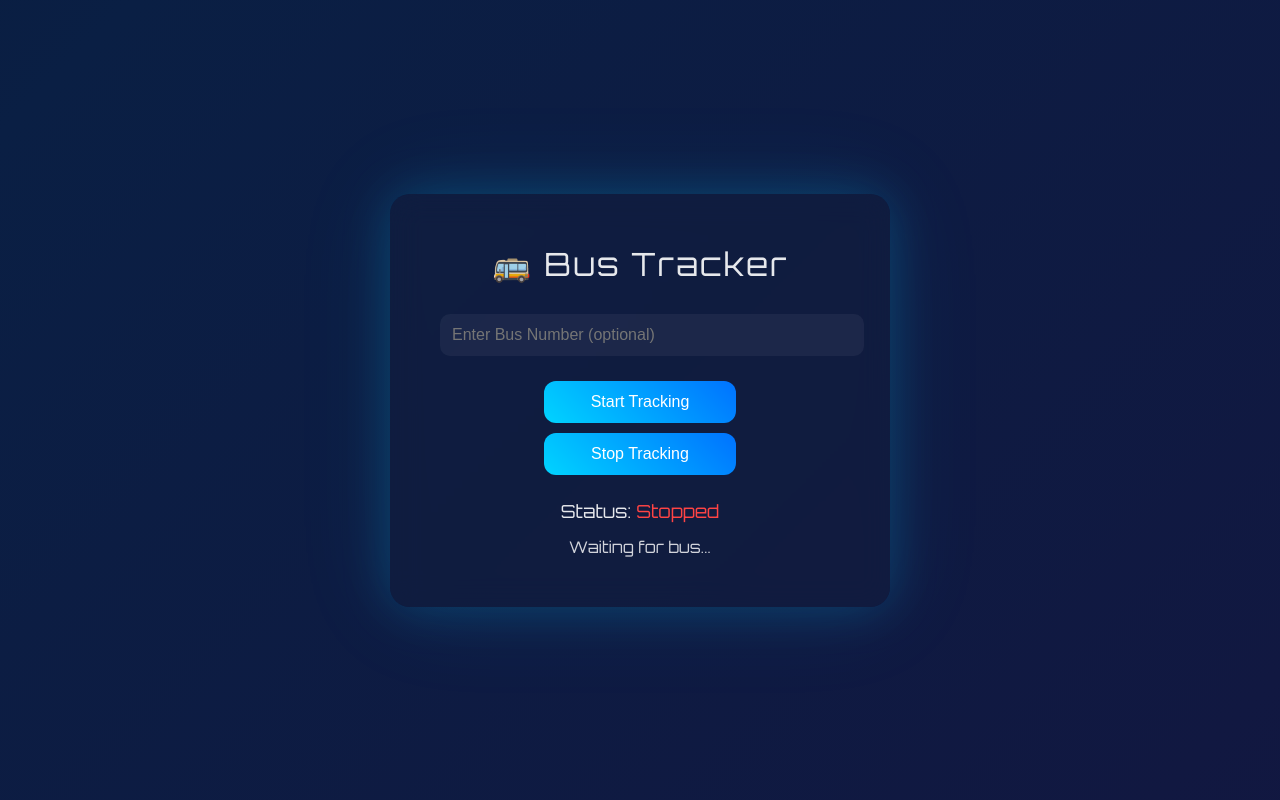
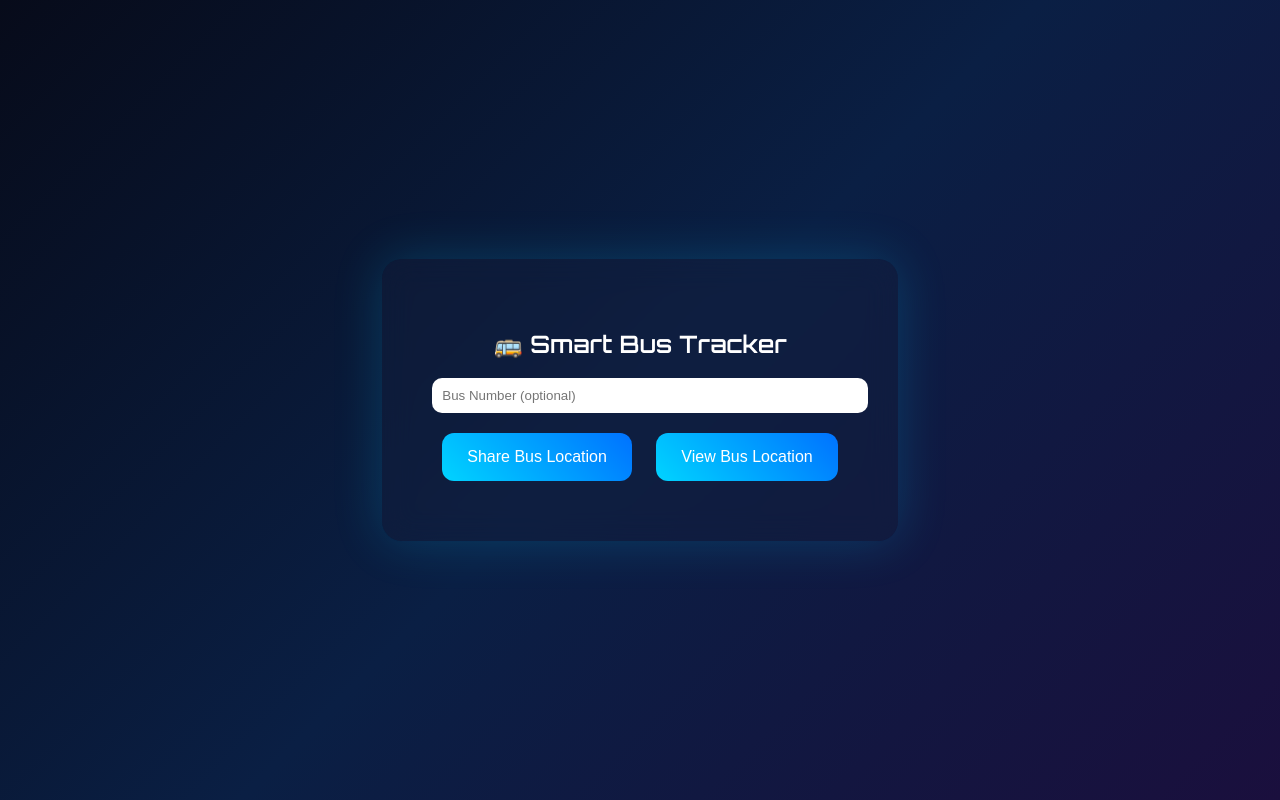
Before and after one commit to Swapnilsinha25/BUS-Tracker, a Flask app: page / in a window 1280 px wide. Run offline with Flask 3, Linux system fonts and the light colour scheme.

Commit message:
Update tracker.html

```diff
--- a/templates/tracker.html
+++ b/templates/tracker.html
@@ -14,218 +14,98 @@
       body {
         margin: 0;
         height: 100vh;
+
         display: flex;
         justify-content: center;
         align-items: center;
 
         background: linear-gradient(135deg, #070b1a, #0a1f44, #1a0f3d);
 
-        background-size: 400% 400%;
-
-        animation: bgShift 15s infinite alternate;
-
         font-family: "Orbitron", sans-serif;
-
-        color: rgba(255, 255, 255, 0.9);
-      }
-
-      @keyframes bgShift {
-        0% {
-          background-position: 0% 50%;
-        }
-        100% {
-          background-position: 100% 50%;
-        }
+        color: white;
       }
 
       .card {
-        width: 400px;
-        max-width: 90%;
-
         padding: 50px;
-
         border-radius: 20px;
 
         background: rgba(20, 30, 60, 0.4);
-
         backdrop-filter: blur(15px);
 
-        box-shadow:
-          0 0 50px rgba(0, 200, 255, 0.2),
-          0 0 100px rgba(0, 200, 255, 0.1);
+        box-shadow: 0 0 50px rgba(0, 200, 255, 0.2);
 
         text-align: center;
-
-        animation: fadeIn 1s ease;
       }
 
-      @keyframes fadeIn {
-        from {
-          opacity: 0;
-          transform: translateY(20px);
-        }
-
-        to {
-          opacity: 1;
-          transform: translateY(0);
-        }
-      }
-
-      .title {
-        font-size: 32px;
-        margin-bottom: 30px;
-
-        letter-spacing: 2px;
-      }
-
-      input {
-        width: 100%;
-
-        padding: 12px;
-
-        margin-bottom: 20px;
-
-        border-radius: 10px;
+      button {
+        padding: 15px 25px;
+        margin: 10px;
 
         border: none;
+        border-radius: 12px;
 
-        outline: none;
-
-        background: rgba(255, 255, 255, 0.05);
+        background: linear-gradient(45deg, #00d4ff, #0072ff);
 
         color: white;
 
         font-size: 16px;
-      }
-
-      button {
-        width: 48%;
-
-        padding: 12px;
-
-        margin: 5px;
-
-        border-radius: 12px;
-
-        border: none;
-
-        font-size: 16px;
 
         cursor: pointer;
-
-        background: linear-gradient(45deg, #00d4ff, #0072ff);
-
-        color: white;
 
         transition: 0.3s;
       }
 
       button:hover {
         transform: scale(1.05);
-
         box-shadow: 0 0 20px #00d4ff;
-      }
-
-      .status {
-        margin-top: 20px;
-
-        font-size: 18px;
-      }
-
-      .live {
-        color: #00ff88;
-
-        animation: pulse 2s infinite;
-      }
-
-      .stopped {
-        color: #ff4444;
-      }
-
-      @keyframes pulse {
-        0% {
-          text-shadow: 0 0 5px #00ff88;
-        }
-        50% {
-          text-shadow: 0 0 20px #00ff88;
-        }
-        100% {
-          text-shadow: 0 0 5px #00ff88;
-        }
-      }
-
-      .message {
-        margin-top: 15px;
-
-        font-size: 16px;
-
-        opacity: 0.9;
       }
     </style>
   </head>
 
   <body>
     <div class="card">
-      <div class="title">🚌 Bus Tracker</div>
+      <h2>🚌 Smart Bus Tracker</h2>
 
-      <input id="busNumber" placeholder="Enter Bus Number (optional)" />
+      <input
+        id="busNumber"
+        placeholder="Bus Number (optional)"
+        style="
+          padding: 10px;
+          border-radius: 10px;
+          border: none;
+          margin-bottom: 10px;
+          width: 100%;
+        "
+      />
 
-      <button onclick="startTracking()">Start Tracking</button>
+      <br />
 
-      <button onclick="stopTracking()">Stop Tracking</button>
+      <button onclick="shareLocation()">Share Bus Location</button>
 
-      <div class="status">
-        Status:
-        <span id="trackStatus" class="stopped"> Stopped </span>
-      </div>
-
-      <div class="message" id="busMessage">Waiting for bus...</div>
+      <button onclick="viewLocation()">View Bus Location</button>
     </div>
 
     <script>
-      let watchId;
+      function shareLocation() {
+        let bus = document.getElementById("busNumber").value || "default";
 
-      function getBusMessage(speed) {
-        if (speed < 5) return "Bus is crawling like turtle 🐢";
+        localStorage.setItem("sharing", "true");
+        localStorage.setItem("bus", bus);
 
-        if (speed < 20) return "Bus is chilling in traffic 🚗";
+        startTracking();
 
-        if (speed < 50) return "Bus is zooming fast today ⚡";
-
-        return "Driver is in beast mode 🔥";
+        window.location = "/viewer";
       }
 
-      let lastLat;
-      let lastLng;
-      let lastTime;
+      function viewLocation() {
+        localStorage.setItem("sharing", "false");
+
+        window.location = "/viewer";
+      }
 
       function startTracking() {
-        document.getElementById("trackStatus").innerText = "LIVE";
-        document.getElementById("trackStatus").className = "live";
-
-        watchId = navigator.geolocation.watchPosition(
+        navigator.geolocation.watchPosition(
           function (pos) {
-            let lat = pos.coords.latitude;
-            let lng = pos.coords.longitude;
-
-            let now = Date.now();
-
-            if (lastLat) {
-              let distance =
-                Math.sqrt((lat - lastLat) ** 2 + (lng - lastLng) ** 2) * 111;
-
-              let timeDiff = (now - lastTime) / 1000 / 3600;
-
-              let speed = distance / timeDiff;
-
-              document.getElementById("busMessage").innerText =
-                getBusMessage(speed);
-            }
-
-            lastLat = lat;
-            lastLng = lng;
-            lastTime = now;
-
             fetch("/update_location", {
               method: "POST",
 
@@ -234,29 +114,15 @@
               },
 
               body: JSON.stringify({
-                lat: lat,
-                lng: lng,
-                bus: document.getElementById("busNumber").value,
+                lat: pos.coords.latitude,
+                lng: pos.coords.longitude,
+                bus: localStorage.getItem("bus"),
               }),
             });
           },
-
-          function () {
-            alert("Location permission required");
-          },
-
-          {
-            enableHighAccuracy: true,
-          },
+          null,
+          { enableHighAccuracy: true },
         );
-      }
-
-      function stopTracking() {
-        navigator.geolocation.clearWatch(watchId);
-
-        document.getElementById("trackStatus").innerText = "Stopped";
-
-        document.getElementById("trackStatus").className = "stopped";
       }
     </script>
   </body>
```
